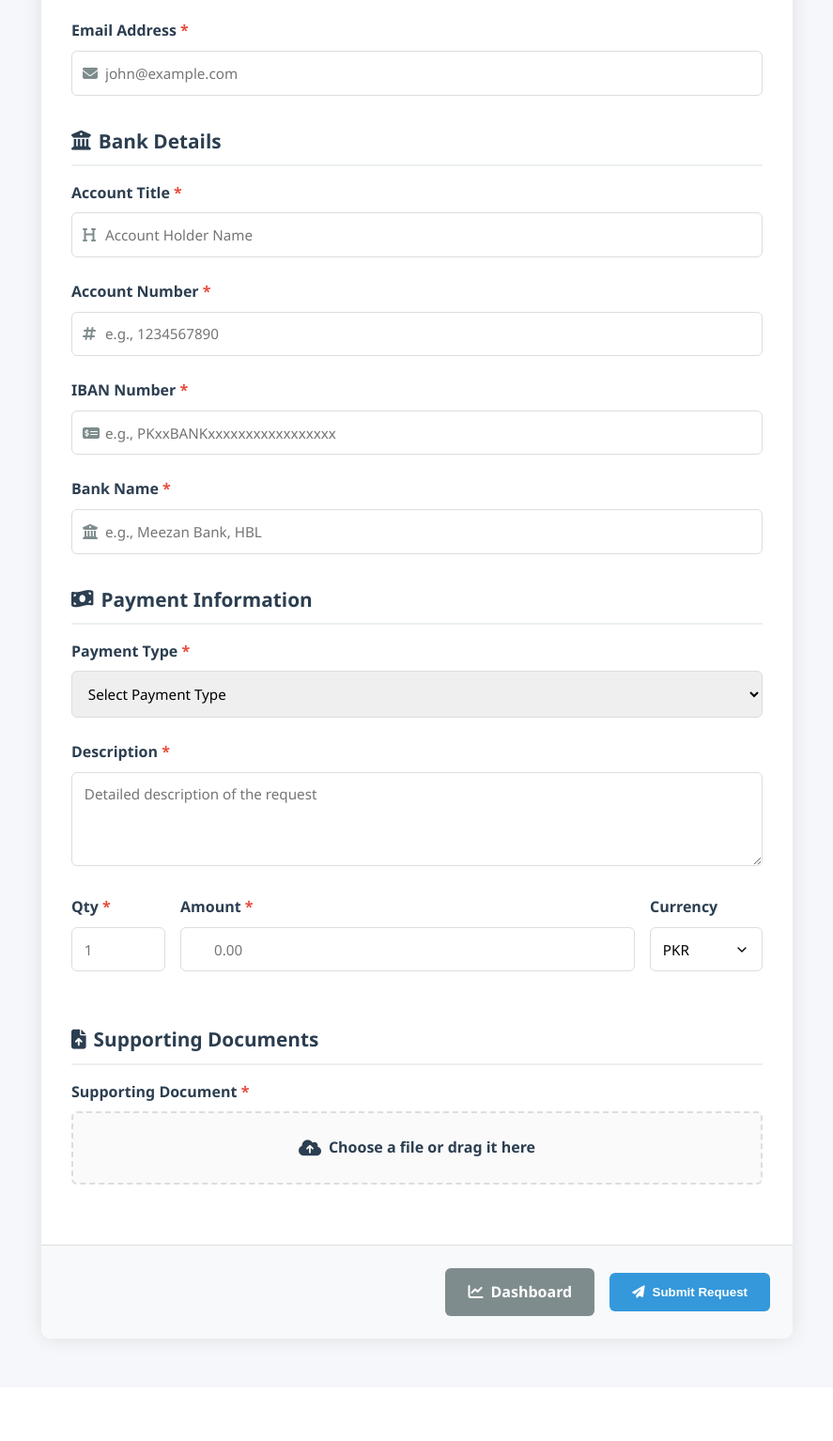
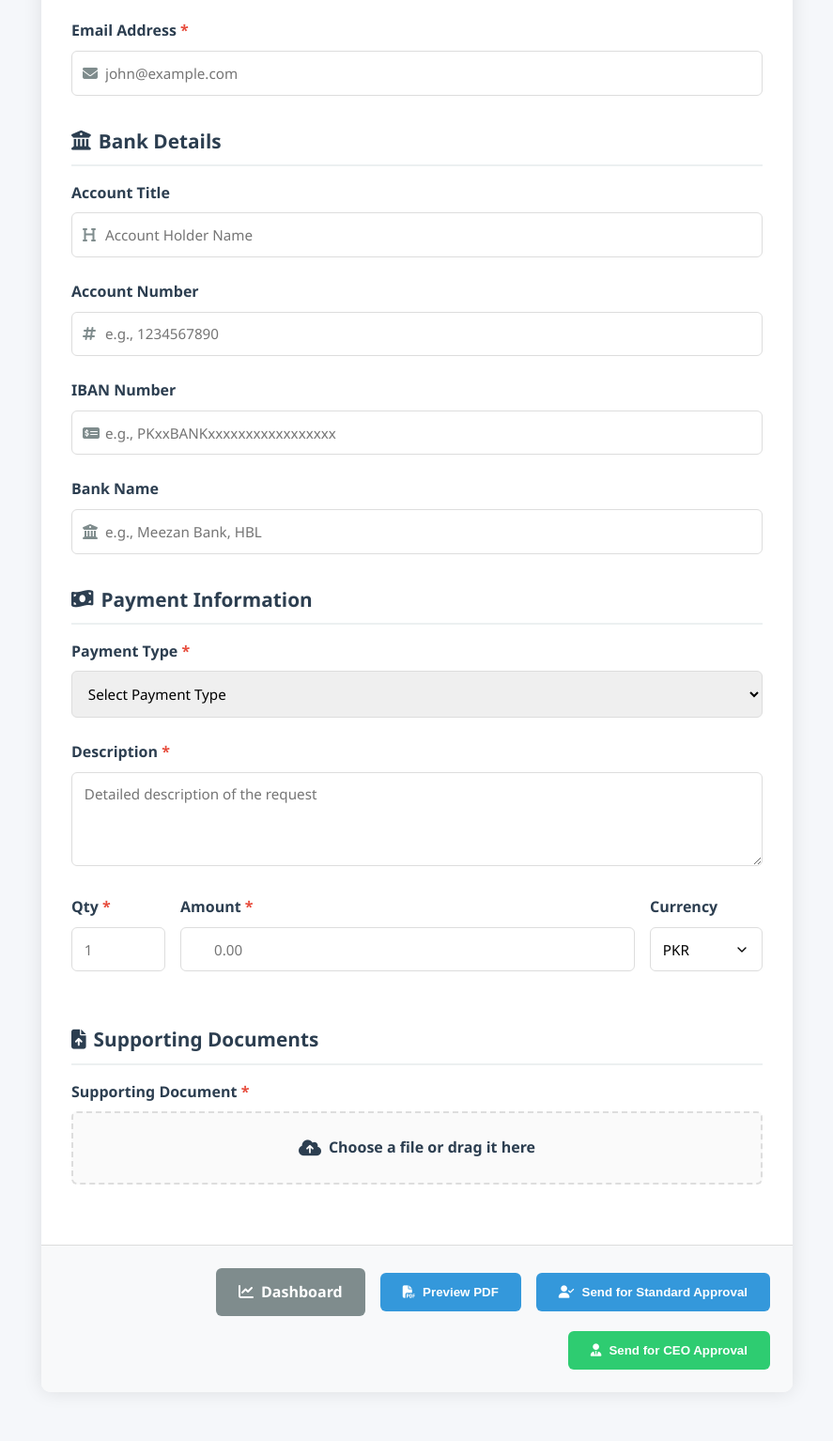
Before and after one commit to UmairBproGmail/bpro_voucher-system, a Flask app: template templates/request_form.html in a window 1280 px wide. Shown: the part 614-2148 px from the top of the page at 94% size, without its empty margins (196-1083 px from the left). Before the commit the page ends 2051 px from the top, so only its background shows below. Run offline with Flask 3, Linux system fonts and the light colour scheme; the template is opened without the code that fills it, so the values that code supplies are empty.

Commit message:
request_form.html

```diff
--- a/templates/request_form.html
+++ b/templates/request_form.html
@@ -387,6 +387,7 @@
   </style>
 </head>
 <body>
+  <div id="custom-notification-area"></div>
   <div class="form-container">
       <div class="form-header">
           <h1><i class="fas fa-file-signature"></i> Request Form</h1>
@@ -433,34 +434,34 @@
               <div class="form-section">
                   <h2><i class="fas fa-university"></i> Bank Details</h2>
                   <div class="form-group">
-                      <label for="accountTitle" class="required">Account Title</label>
+                      <label for="accountTitle">Account Title</label> {# Removed required #}
                       <div class="input-with-icon">
                           <i class="fas fa-heading"></i>
-                          <input type="text" id="accountTitle" name="accountTitle" required placeholder="Account Holder Name">
+                          <input type="text" id="accountTitle" name="accountTitle" placeholder="Account Holder Name"> {# Removed required #}
                       </div>
                       <div class="error-message" id="accountTitleError"></div>
                   </div>
                   <div class="form-group">
-                      <label for="accountNumber" class="required">Account Number</label>
+                      <label for="accountNumber">Account Number</label> {# Removed required #}
                       <div class="input-with-icon">
                           <i class="fas fa-hashtag"></i>
-                          <input type="text" id="accountNumber" name="accountNumber" placeholder="e.g., 1234567890">
+                          <input type="text" id="accountNumber" name="accountNumber" placeholder="e.g., 1234567890"> {# Removed required #}
                       </div>
                       <div class="error-message" id="accountNumberError"></div>
                   </div>
                   <div class="form-group">
-                      <label for="ibanNumber" class="required">IBAN Number</label>
+                      <label for="ibanNumber">IBAN Number</label> {# Removed required #}
                       <div class="input-with-icon">
                           <i class="fas fa-money-check-alt"></i>
-                          <input type="text" id="ibanNumber" name="ibanNumber" placeholder="e.g., PKxxBANKxxxxxxxxxxxxxxxxx">
+                          <input type="text" id="ibanNumber" name="ibanNumber" placeholder="e.g., PKxxBANKxxxxxxxxxxxxxxxxx"> {# Removed required #}
                       </div>
                       <div class="error-message" id="ibanNumberError"></div>
                   </div>
                    <div class="form-group">
-                      <label for="bankName" class="required">Bank Name</label>
+                      <label for="bankName">Bank Name</label> {# Removed required #}
                       <div class="input-with-icon">
                           <i class="fas fa-university"></i>
-                          <input type="text" id="bankName" name="bankName" required placeholder="e.g., Meezan Bank, HBL">
+                          <input type="text" id="bankName" name="bankName" placeholder="e.g., Meezan Bank, HBL"> {# Removed required #}
                       </div>
                       <div class="error-message" id="bankNameError"></div>
                   </div>
@@ -571,21 +572,14 @@
           <div class="button-container">
               <a href="{{ url_for('dashboard_login') }}" class="btn btn-dashboard"><i class="fas fa-chart-line"></i> Dashboard</a>
 
-              <button type="button" id="mainSubmitBtn" class="btn btn-primary">
-                  <i class="fas fa-paper-plane"></i> Submit Request
-              </button>
-
-              <button type="button" id="previewPdfBtn" class="btn btn-info" style="display: none;">
+              <button type="button" id="previewPdfBtn" class="btn btn-info">
                   <i class="fas fa-file-pdf"></i> Preview PDF
               </button>
-              <button type="button" id="standardApprovalBtn" class="btn btn-primary" style="display: none;">
+              <button type="button" id="standardApprovalBtn" class="btn btn-primary">
                   <i class="fas fa-user-check"></i> Send for Standard Approval
               </button>
-              <button type="button" id="ceoApprovalBtn" class="btn btn-secondary" style="display: none;">
+              <button type="button" id="ceoApprovalBtn" class="btn btn-secondary">
                   <i class="fas fa-user-tie"></i> Send for CEO Approval
-              </button>
-              <button type="button" id="cancelBtn" class="btn" style="display: none; background-color: #ccc;">
-               <i class="fas fa-times"></i> Cancel
               </button>
           </div>
            <div id="loadingMessage" style="display: none; text-align: right; margin-top: 10px; font-style: italic; color: #555;">
@@ -613,19 +607,17 @@
     <div id="notification" class="notification"></div>
 
     <!-- Audio elements -->
-    <audio id="successSound" src="{{ url_for('static', filename='success.mp3') }}" preload="auto"></audio>
-    <audio id="errorSound" src="{{ url_for('static', filename='error.mp3') }}" preload="auto"></audio>
-    <audio id="submitSound" src="{{ url_for('static', filename='submit.mp3') }}" preload="auto"></audio>
+    <audio id="successSound" src="{{ url_for('static', filename='sounds/notification.mp3') }}" preload="auto"></audio>
+    <audio id="errorSound" src="{{ url_for('static', filename='sounds/notification.mp3') }}" preload="auto"></audio>
+    <audio id="submitSound" src="{{ url_for('static', filename='sounds/notification.mp3') }}" preload="auto"></audio>
 
 
   <script>
       document.addEventListener('DOMContentLoaded', function() {
           const form = document.getElementById('requestForm');
-          const mainSubmitBtn = document.getElementById('mainSubmitBtn');
           const previewPdfBtn = document.getElementById('previewPdfBtn');
           const standardApprovalBtn = document.getElementById('standardApprovalBtn');
           const ceoApprovalBtn = document.getElementById('ceoApprovalBtn');
-          const cancelBtn = document.getElementById('cancelBtn');
           const actionInput = document.getElementById('action');
           const fileInput = document.getElementById('document');
           const fileLabelText = document.getElementById('fileLabelText');
@@ -650,19 +642,14 @@
           initFormValidation();
           updateFileLabel(fileInput);
 
-          mainSubmitBtn.addEventListener('click', handleMainSubmitClick);
           previewPdfBtn.addEventListener('click', handlePreviewClick);
           standardApprovalBtn.addEventListener('click', () => handleApprovalSubmit('standard_approval'));
           ceoApprovalBtn.addEventListener('click', () => handleApprovalSubmit('ceo_approval'));
-          cancelBtn.addEventListener('click', resetFormState);
           fileInput.addEventListener('change', () => updateFileLabel(fileInput));
 
           closeModal.addEventListener('click', closeStatusModal);
           closeModalBtn.addEventListener('click', closeStatusModal);
           window.addEventListener('click', outsideModalClick);
-
-
-
 
           function initFormValidation() {
               const inputs = form.querySelectorAll('input[required], select[required], textarea[required]');
@@ -674,11 +661,15 @@
                fileInput.addEventListener('blur', () => validateField(fileInput));
           }
 
-
           function validateField(field) {
               const errorElement = document.getElementById(`${field.id}Error`);
+              // For optional fields, if no error element, or if it's not required, skip validation
               if (!errorElement) return true;
-
+              // If field is not required and empty, it's valid
+              if (!field.required && !field.value.trim()) {
+                  hideError(errorElement);
+                  return true;
+              }
 
               // File input required check
               if (field.id === 'document' && field.required) {
@@ -691,13 +682,11 @@
                    }
               }
 
-
               // Email format validation
               if (field.type === 'email' && field.value.trim() && !isValidEmail(field.value)) {
                   showError(errorElement, 'Please enter a valid email address');
                   return false;
               }
-
 
               // Quantity validation
               if (field.id === 'quantity' && field.value.trim() && parseInt(field.value) <= 0) {
@@ -708,7 +697,6 @@
                    return false;
               }
 
-
               // Amount validation
               if (field.id === 'amount' && field.value.trim() && parseFloat(field.value) <= 0) {
                   showError(errorElement, 'Amount must be greater than 0');
@@ -718,20 +706,15 @@
                   return false;
               }
 
-
                // Default required field check for others
               if (field.required && !field.value.trim() && field.id !== 'document') {
                   showError(errorElement, 'This field is required');
                   return false;
               }
 
-
               hideError(errorElement);
               return true;
           }
-
-
-
 
           function showError(element, message) {
               if (element) {
@@ -740,23 +723,20 @@
               }
           }
 
-
           function hideError(element) {
               if (element) {
                   element.style.display = 'none';
               }
           }
 
-
           function isValidEmail(email) {
               return /^[^\s@]+@[^\s@]+\.[^\s@]+$/.test(email);
           }
 
-
           function validateForm() {
               let isValid = true;
+              // Select only actually required fields
               const inputs = form.querySelectorAll('input[required], select[required], textarea[required]');
-
 
               inputs.forEach(input => {
                   if (!validateField(input)) {
@@ -764,23 +744,18 @@
                   }
               });
 
-
               if (fileInput.required) {
                    if (!validateField(fileInput)) {
                        isValid = false;
                    }
               }
 
-
               return isValid;
           }
 
-
-
-
-          function handleMainSubmitClick() {
+          function handlePreviewClick() {
               if (!validateForm()) {
-                  const firstErrorElement = form.querySelector('.error-message[style="display: block;"]');
+                  const firstErrorElement = form.querySelector('.error-message[style*="block"]');
                   if (firstErrorElement) {
                       firstErrorElement.scrollIntoView({ behavior: 'smooth', block: 'center' });
                   } else {
@@ -792,37 +767,32 @@
                   return;
               }
 
-
-              setButtonsDisabled(true);
-              mainSubmitBtn.style.display = 'none';
-
-
-              previewPdfBtn.style.display = 'inline-flex';
-              standardApprovalBtn.style.display = 'inline-flex';
-              ceoApprovalBtn.style.display = 'inline-flex';
-              cancelBtn.style.display = 'inline-flex';
-              setButtonsDisabled(false);
-          }
-
-
-          function handlePreviewClick() {
               actionInput.value = 'preview';
               processFormSubmission();
           }
 
+          function handleApprovalSubmit(action) {
+              if (!validateForm()) {
+                  const firstErrorElement = form.querySelector('.error-message[style*="block"]');
+                  if (firstErrorElement) {
+                      firstErrorElement.scrollIntoView({ behavior: 'smooth', block: 'center' });
+                  } else {
+                      const firstInvalidInput = form.querySelector(':invalid');
+                      if (firstInvalidInput) {
+                           firstInvalidInput.scrollIntoView({ behavior: 'smooth', block: 'center' });
+                      }
+                  }
+                  return;
+              }
 
-          function handleApprovalSubmit(action) {
               actionInput.value = action;
               processFormSubmission();
           }
 
-
           function setButtonsDisabled(disabled) {
-              mainSubmitBtn.disabled = disabled;
               previewPdfBtn.disabled = disabled;
               standardApprovalBtn.disabled = disabled;
               ceoApprovalBtn.disabled = disabled;
-              cancelBtn.disabled = disabled;
               const dashboardLink = document.querySelector('.btn-dashboard');
               if (dashboardLink) {
                   if (disabled) {
@@ -835,25 +805,15 @@
               }
           }
 
-
-
-
           function processFormSubmission() {
               setButtonsDisabled(true);
-              previewPdfBtn.style.display = 'none';
-              standardApprovalBtn.style.display = 'none';
-              ceoApprovalBtn.style.display = 'none';
-              cancelBtn.style.display = 'none';
               loadingMessage.style.display = 'block';
-
 
               // Play sound for submission
               if (submitSound) submitSound.play();
               showNotification('Submitting request...', 'info');
 
-
               const formData = new FormData(form);
-
 
               fetch('/submit', {
                   method: 'POST',
@@ -902,6 +862,10 @@
               });
           }
 
+          function resetFormState() {
+              setButtonsDisabled(false);
+              loadingMessage.style.display = 'none';
+          }
 
           function updateFileLabel(input) {
               if (input.files && input.files.length > 0) {
@@ -914,7 +878,6 @@
               }
           }
 
-
           function showStatusModal(title, message, type) {
               modalTitle.textContent = title;
               modalMessage.textContent = message;
@@ -923,11 +886,9 @@
               statusModal.style.display = 'flex';
           }
 
-
           function closeStatusModal() {
               statusModal.style.display = 'none';
           }
-
 
           function outsideModalClick(e) {
               if (e.target === statusModal) {
@@ -935,31 +896,10 @@
               }
           }
 
-
-          function resetFormState() {
-               loadingMessage.style.display = 'none';
-               mainSubmitBtn.style.display = 'inline-flex';
-               previewPdfBtn.style.display = 'none';
-               standardApprovalBtn.style.display = 'none';
-               ceoApprovalBtn.style.display = 'none';
-               cancelBtn.style.display = 'none';
-               setButtonsDisabled(false);
-               actionInput.value = '';
-               if (!form.elements['document'].value) {
-                   updateFileLabel(form.elements['document']);
-               }
-                form.querySelectorAll('.error-message').forEach(el => el.style.display = 'none');
-          }
-
-
           function showNotification(message, type = 'info', duration = 3000) {
               notificationElement.textContent = message;
               notificationElement.className = `notification ${type}`;
               notificationElement.classList.add('show');
-
-
-              if (submitSound) submitSound.play();
-
 
               setTimeout(() => {
                   notificationElement.classList.remove('show');
```
Lines whose indentation alone changed are shown as unchanged.
